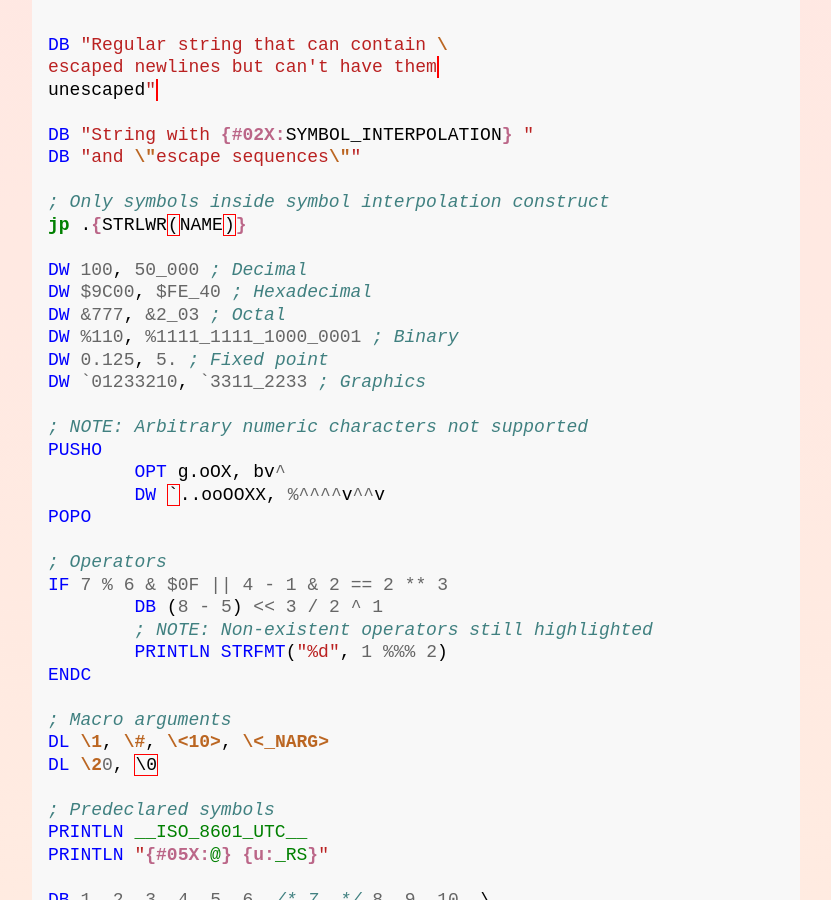
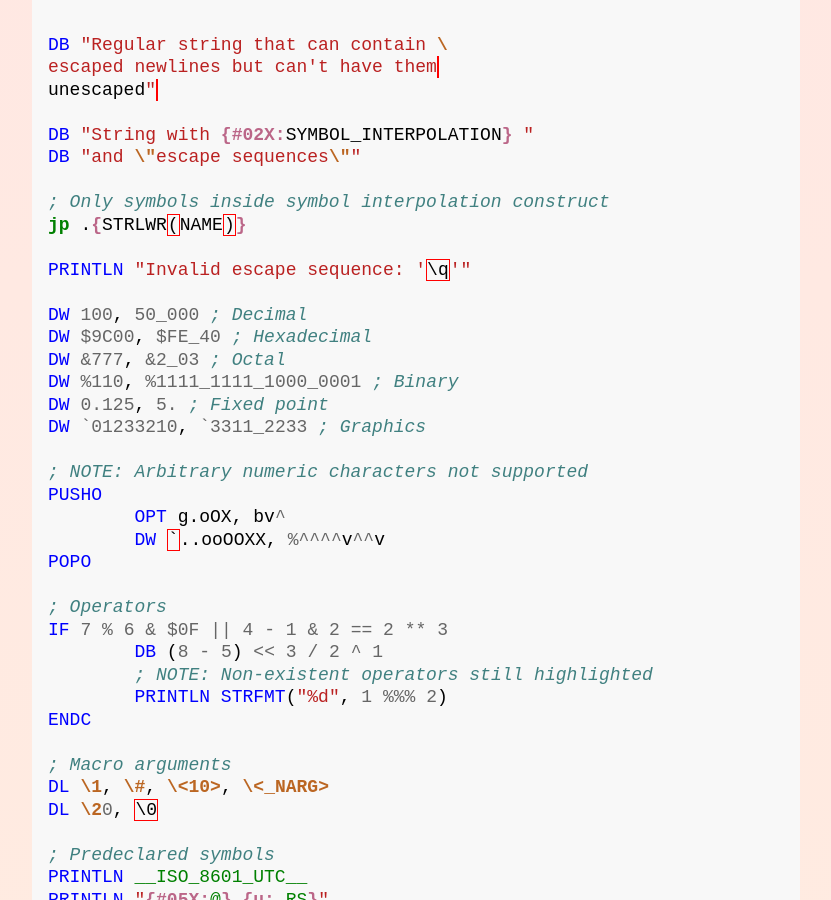
Before and after one commit to martendo/jekyll-highlight-rgbasm, a Jekyll site: the page built from index.md, in a window 1280 px wide and 900 px high, scrolled down 2704 px. Shown: the whole window, without its empty margins (224-1055 px from the left). Built offline with Jekyll 4.4.1, drawn with Linux system fonts in a browser that asks for light colours; some of the changed lines change nothing that is shown.

Commit message:
Only highlight valid escape sequences

```diff
--- a/_plugins/rgbasm.rb
+++ b/_plugins/rgbasm.rb
@@ -79,7 +79,8 @@ Jekyll::Hooks.register :site, :pre_render do
 				push :linecont
 			end
 			mixin :macargs
-			rule %r'\\.'m, Str::Escape
+			rule %r'\\[\\"{}nrt \n,()]', Str::Escape
+			rule %r'\\.', Error
 			rule %r'{', Str::Interpol, :interpol
 			rule %r'"""', Str::Heredoc, :pop!
 			rule %r'"', Str::Heredoc
@@ -93,7 +94,8 @@ Jekyll::Hooks.register :site, :pre_render do
 				push :linecont
 			end
 			mixin :macargs
-			rule %r'\\.'m, Str::Escape
+			rule %r'\\[\\"{}nrt \n,()]', Str::Escape
+			rule %r'\\.', Error
 			rule %r'{', Str::Interpol, :interpol
 			rule %r'"', Str, :pop!
 		end
--- a/index.md
+++ b/index.md
@@ -149,6 +149,8 @@ DB "and \"escape sequences\""
 ; Only symbols inside symbol interpolation construct
 jp .{STRLWR(NAME)}
 
+PRINTLN "Invalid escape sequence: '\q'"
+
 DW 100, 50_000 ; Decimal
 DW $9C00, $FE_40 ; Hexadecimal
 DW &777, &2_03 ; Octal
```
